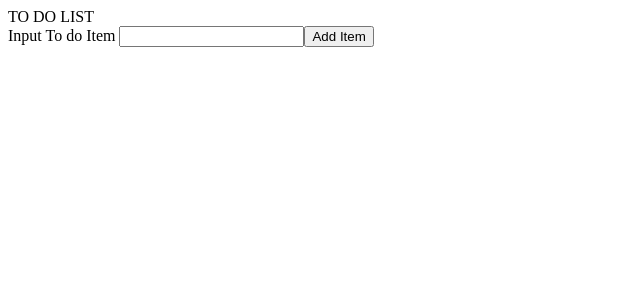
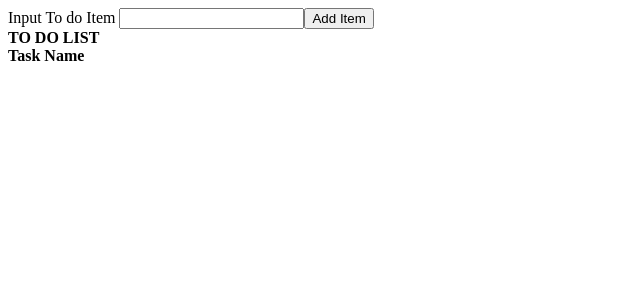
Before and after one commit to sanne88/React-Hello-World, a React (Create React App) app in the folder hello-world/: page / in a window 1280 px wide. Shown: the top 300 px of the page, without its empty margins (0-640 px from the left). Built offline with nearby package versions, Linux system fonts and the light colour scheme.

Commit message:
Changed to add the task list

```diff
--- a/hello-world/src/ToDoList.js
+++ b/hello-world/src/ToDoList.js
@@ -1,4 +1,3 @@
-
 import { useState } from 'react';
 
 function ToDoList() {
@@ -22,17 +21,25 @@ const handleClick= (e)=>{
   return (
     <div className="App">
 
-    <label> TO DO LIST</label>
-
-
-    {
-    todoList.map((index)=>( index))
-    }
-
-  <br/>
     <label> Input To do Item </label>
     <input type="text" onChange={handleChange} name="addtodo"  />
     <button onClick={handleClick}> Add Item</button>
+<br/>
+    <span style={{"font-weight":"bold"}}> TO DO LIST</span>
+<section style={{"display":"flex", "flex-direction":"column"}}>
+<span style={{"font-weight":"bold"}}>Task Name</span>
+    {
+    todoList.map((index)=>(
+     <div>
+
+      <h4>{index}</h4>
+      </div>
+      ))
+    }
+    </section>
+
+  <br/>
+
     </div>
   );
 }
```
